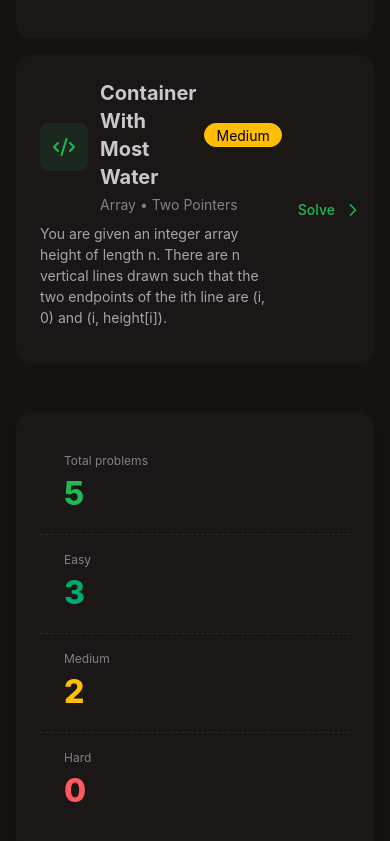
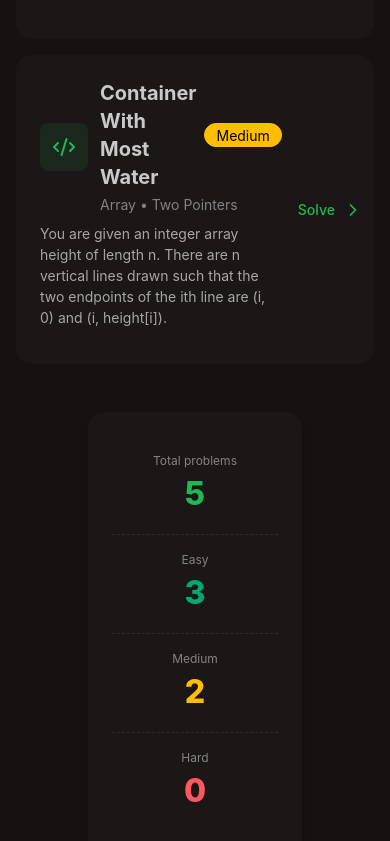
Before and after one commit to Audri-23/CAREER-BRIDGE-Video-Calling-Interview-Platform, a React (Vite) app in the folder frontend/: page /problems in a window 390 px wide. Shown: the part 1257-2098 px from the top of the page. Built offline with nearby package versions, Linux system fonts and the light colour scheme; no server answers; sample sign-in values are in the browser's storage.

Commit message:
Problem Page Responsiveness Modified

```diff
--- a/frontend/src/pages/ProblemsPage.jsx
+++ b/frontend/src/pages/ProblemsPage.jsx
@@ -52,25 +52,25 @@ function ProblemsPage() {
                     ))}
                 </div>
 
-                <div className="mt-12 card bg-base-100 shadow-lg">
+                <div className="max-w-[60%] mx-auto md:max-w-full mt-12 card bg-base-100 shadow-lg">
                     <div className='card-body'>
-                        <div className="stats stats-vertical lg:stats-horizontal">
-                            <div className="stat">
+                        <div className="stats stats-vertical md:stats-horizontal">
+                            <div className="stat text-center md:text-left">
                                 <div className='stat-title'>Total problems</div>
                                 <div className="stat-value text-primary">{problems.length}</div>
                             </div>
 
-                            <div className="stat">
+                            <div className="stat text-center md:text-left">
                                 <div className='stat-title'>Easy</div>
                                 <div className="stat-value text-success">{easyProblemsCount}</div>
                             </div>
 
-                            <div className="stat">
+                            <div className="stat text-center md:text-left">
                                 <div className='stat-title'>Medium</div>
                                 <div className="stat-value text-warning">{mediumProblemsCount}</div>
                             </div>
 
-                            <div className="stat">
+                            <div className="stat text-center md:text-left">
                                 <div className='stat-title'>Hard</div>
                                 <div className="stat-value text-error">{hardProblemsCount}</div>
                             </div>
```
